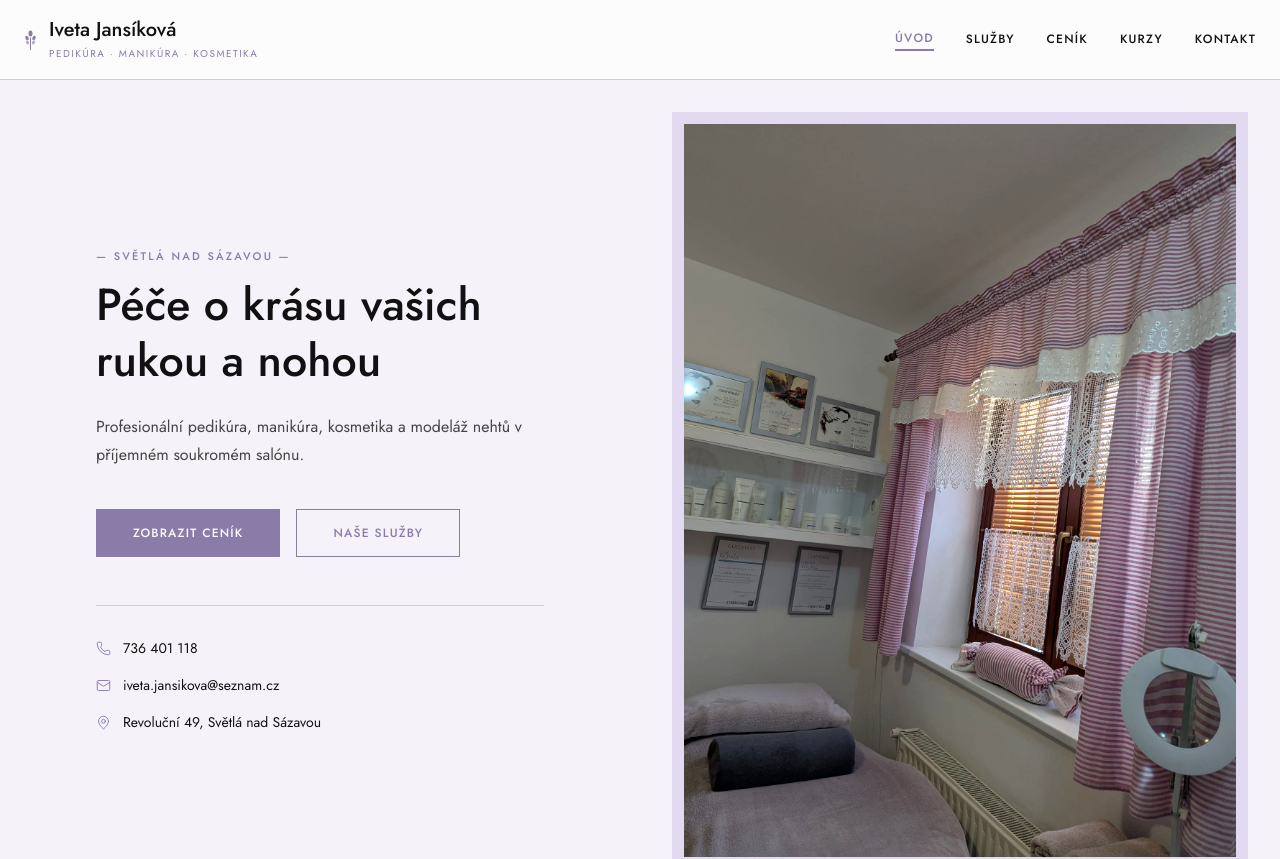
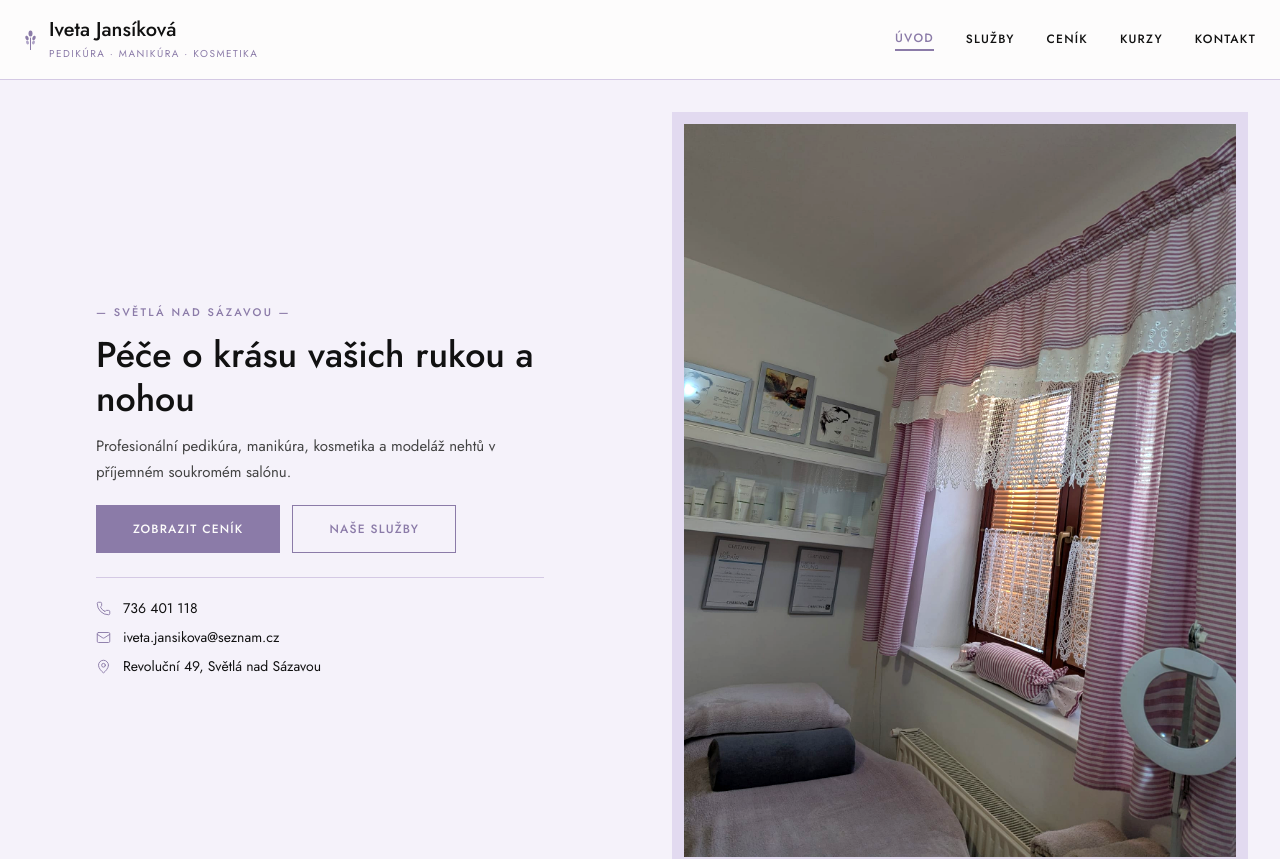
Before and after one commit to salonivetajansikova-max/web, a Next.js app: page / in a window 1280 px wide. Shown: the top 859 px of the page. Built offline with nearby package versions, Linux system fonts and the light colour scheme.

Commit message:
Hero: zmenšení o polovinu — redukce paddingů a mezer, menší nadpis

```diff
--- a/app/page.tsx
+++ b/app/page.tsx
@@ -68,20 +68,20 @@ export default function HomePage() {
       {/* HERO */}
       <section className="grid grid-cols-1 lg:grid-cols-2">
         {/* Levá strana — text */}
-        <div className="flex flex-col justify-center px-10 lg:px-16 xl:px-24 py-16 bg-cream order-2 lg:order-1">
+        <div className="flex flex-col justify-center px-10 lg:px-16 xl:px-24 py-8 bg-cream order-2 lg:order-1">
           <SectionLabel text="Světlá nad Sázavou" />
-          <h1 className="font-body font-medium text-[clamp(34px,3.5vw,54px)] leading-tight text-dark mb-6">
+          <h1 className="font-body font-medium text-[clamp(26px,2.8vw,40px)] leading-tight text-dark mb-3">
             Péče o krásu vašich rukou a nohou
           </h1>
-          <p className="font-body text-[16px] text-gray leading-[1.75] mb-10 max-w-md">
+          <p className="font-body text-[15px] text-gray leading-[1.7] mb-5 max-w-md">
             Profesionální pedikúra, manikúra, kosmetika a modeláž nehtů
             v příjemném soukromém salónu.
           </p>
-          <div className="flex flex-wrap gap-4 mb-12">
+          <div className="flex flex-wrap gap-3 mb-6">
             <Button href="/cenik" variant="solid">Zobrazit ceník</Button>
             <Button href="/sluzby" variant="outline">Naše služby</Button>
           </div>
-          <div className="flex flex-col gap-4 border-t border-border pt-8">
+          <div className="flex flex-col gap-2 border-t border-border pt-5">
             <a href="tel:736401118" className="flex items-center gap-3 font-body text-[14px] text-dark hover:text-violet transition-colors">
               <Phone size={15} strokeWidth={1.5} className="text-violet shrink-0" />
               736 401 118
```
